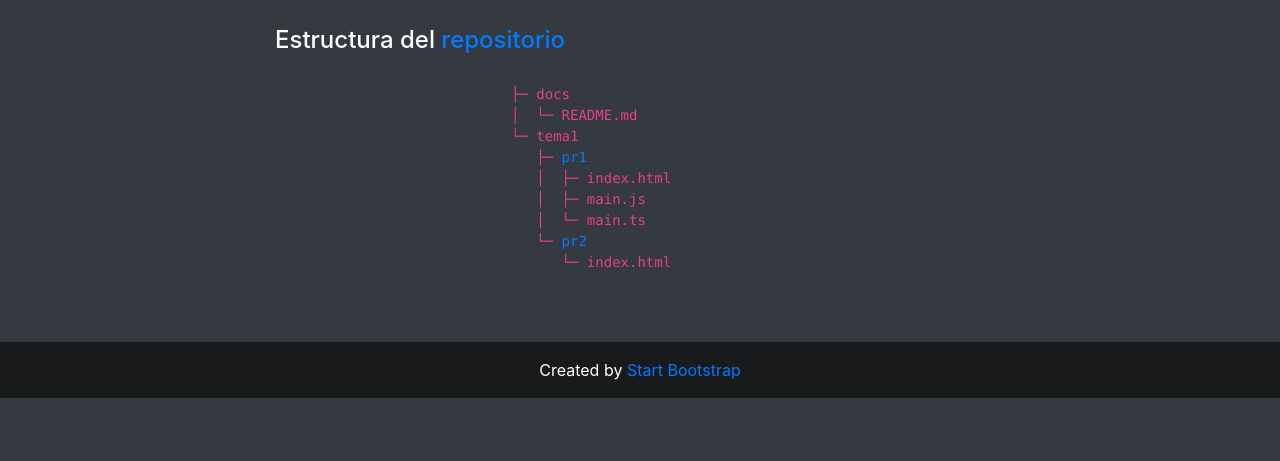
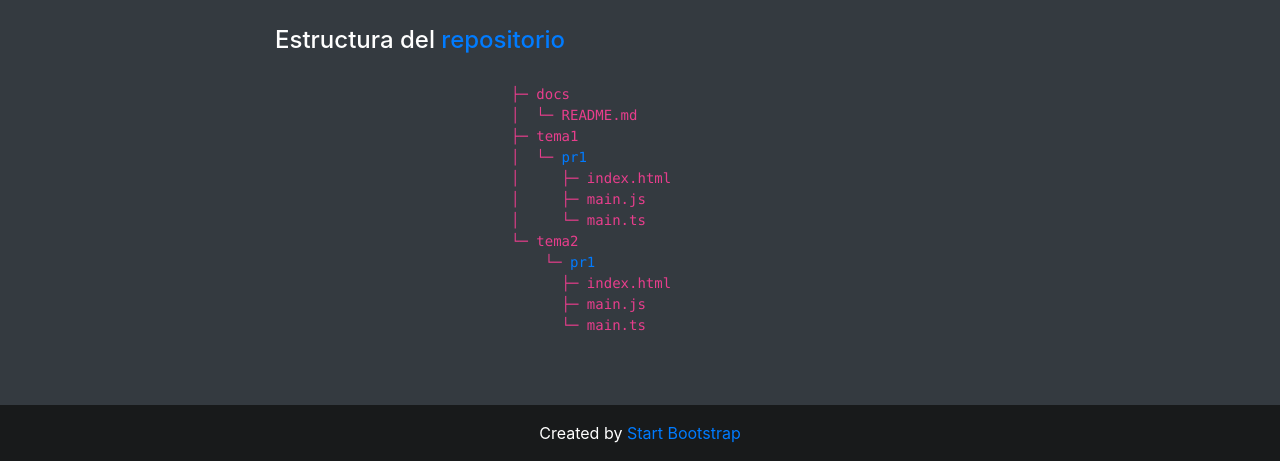
Before and after one commit to jchicano/PMD, a plain HTML site: page index.html in a window 1280 px wide. Shown: the part 622-1083 px from the top of the page. Before the commit the page ends 1020 px from the top, so only its background shows below. Drawn offline with nearby package versions, Linux system fonts and the light colour scheme.

Commit message:
Update index.html

```diff
--- a/index.html
+++ b/index.html
@@ -83,13 +83,16 @@
                         <code style="display:block; white-space:pre-wrap">
                             ├─ docs
                             │  └─ README.md
-                            └─ tema1
-                               ├─ <a href="tema1/pr1">pr1</a>
-                               │  ├─ index.html
-                               │  ├─ main.js
-                               │  └─ main.ts
-                               └─ <a href="tema1/pr2">pr2</a>
-                                  └─ index.html
+                            ├─ tema1
+                            │  └─ <a href="tema1/pr1">pr1</a>
+                            │     ├─ index.html
+                            │     ├─ main.js
+                            │     └─ main.ts
+                            └─ tema2
+                                └─ <a href="tema2/pr1">pr1</a>
+                                  ├─ index.html
+                                  ├─ main.js
+                                  └─ main.ts
                         </code>
                     </div>
                 </div>
```
